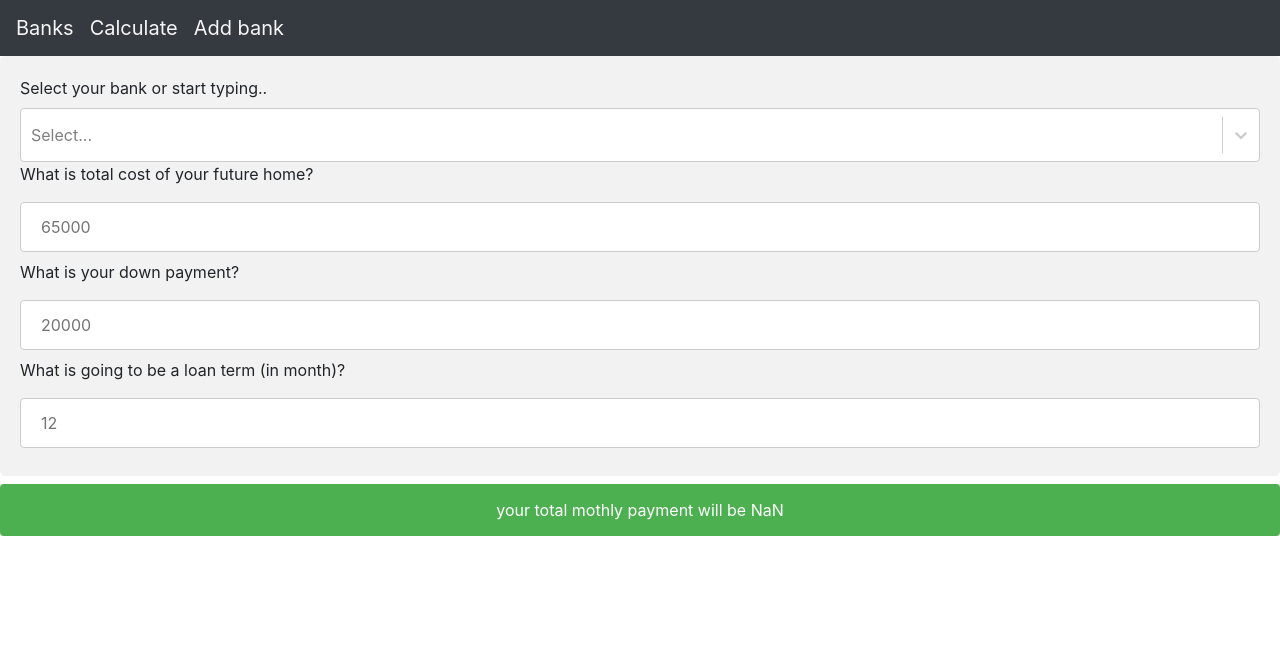
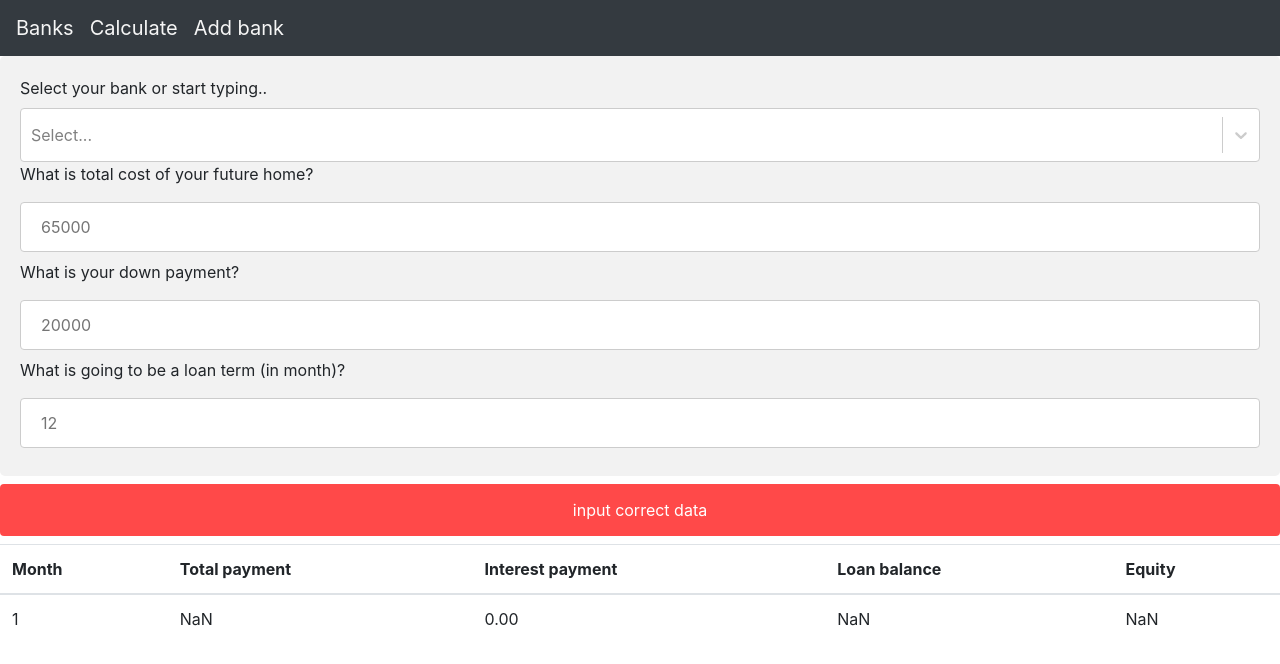
Before and after one commit to boris-giga/mortgage-calc, a React (Create React App) app: page /calc in a window 1280 px wide. Shown: the top 664 px of the page. Built offline with nearby package versions, Linux system fonts and the light colour scheme; no server answers.

Commit message:
added table with results

```diff
--- a/src/components/BankCard/BankCard.jsx
+++ b/src/components/BankCard/BankCard.jsx
@@ -5,17 +5,13 @@ import { withRouter } from 'react-router-dom';
 
 const BankCard = (props) => {
   const {bank} = props
-  console.log(props);
 
-
-  const removeBank = async (id) => {
-    console.log(id);
+  const removeBank = (id) => {
 
     fetch('https://quiet-inlet-20067.herokuapp.com/api/v1/banks/'+id, {
       method: 'DELETE'
     })
     .then(res => {
-      console.log(res);
       res.json()})
 
     .then(data => console.log(data))
--- /dev/null
+++ b/src/components/Table/Table.jsx
@@ -0,0 +1,32 @@
+const Table = ({data}) => {
+  console.log(data);
+  return (
+    <div>
+    <table className="table">
+        <thead>
+            <tr>
+                <th>Month</th>
+                <th>Total payment</th>
+                <th>Interest payment</th>
+                <th>Loan balance</th>
+                <th>Equity</th>
+            </tr>
+        </thead>
+        <tbody>
+            { data.map(item =>(
+                <tr key={item.month}>
+                    <td>{item.month}</td>
+                    <td>{item.totalPayment.toFixed(2)}</td>
+                    <td>{item.interestPayment.toFixed(2)}</td>
+                    <td>{item.loanBalance.toFixed(2)}</td>
+                    <td>{item.equity.toFixed(2)}</td>
+                </tr>
+            ))}
+        </tbody>
+    </table>
+
+    </div>
+  )
+}
+
+export default Table
--- a/src/pages/AddPage/AddPage.jsx
+++ b/src/pages/AddPage/AddPage.jsx
@@ -13,7 +13,6 @@ class AddPage extends React.Component {
 		};
 	}
 	onChange = (e) => {
-    console.log(e.target.name);
 		this.setState({
 			[e.target.name]: e.target.value,
 		});
@@ -47,7 +46,6 @@ class AddPage extends React.Component {
 	}
 
 	render() {
-    console.log(this.props)
 		return (
       <div className="addPage">
 
--- a/src/pages/CalcPage/CalcPage.jsx
+++ b/src/pages/CalcPage/CalcPage.jsx
@@ -1,4 +1,5 @@
 import { useState } from 'react';
+import Table from '../../components/Table/Table';
 import Select from 'react-select';
 
 import countForTable from '../../func/calcFunction';
@@ -22,8 +23,20 @@ const CalcPage = ({ banks }) => {
 
 	const totalMonthlyPayment = getTotalMonthlyPayment()
 
+	const getResForTable = () => {
+		let res = countForTable(
+			totalCost,
+			downPayment,
+			currentBank.interestRate,
+			monthQuantity
+		)
+		return res
+	}
+
+	const tableData = getResForTable()
 
 	return (
+
 		<div className='calcPage'>
 			<form
 				className='form'
@@ -77,7 +90,7 @@ const CalcPage = ({ banks }) => {
 					required={true}
 				/>
 			</form>
-			{(totalMonthlyPayment !== 0) ? (
+			{(totalMonthlyPayment !== 0 && !isNaN(totalMonthlyPayment)) ? (
 				<input
 					type='submit'
 					disabled
@@ -87,6 +100,7 @@ const CalcPage = ({ banks }) => {
 			) : (
 				<input type='err' value='input correct data' disabled />
 			)}
+			<Table data={tableData}/>
 		</div>
 	);
 };
```
Also changed, not shown: 1 other file (tests, documents, lock files or other folders).
